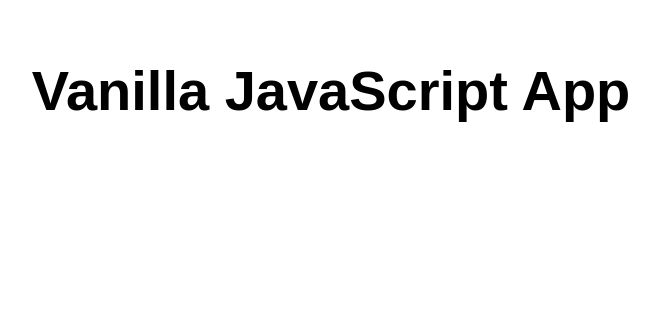
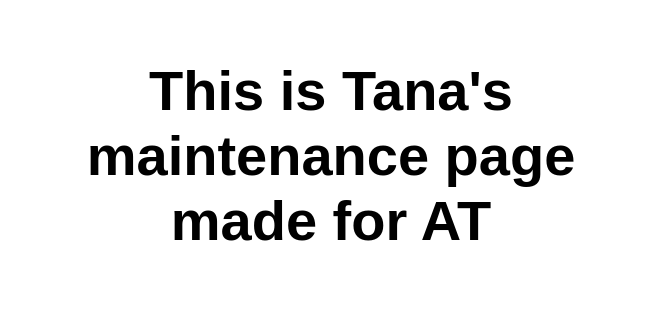
Before and after one commit to muman001/vanilla-static-web, a website: page src/index.html in a window 1280 px wide. Shown: the whole page, without its empty margins (309-968 px from the left). Drawn offline with Linux system fonts and the light colour scheme.

Commit message:
Update index.html

```diff
--- a/src/index.html
+++ b/src/index.html
@@ -10,7 +10,7 @@
 
 <body>
   <main>
-    <h1>Vanilla JavaScript App</h1>
+    <h1>This is Tana's maintenance page made for AT</h1>
   </main>
 </body>
 
```
